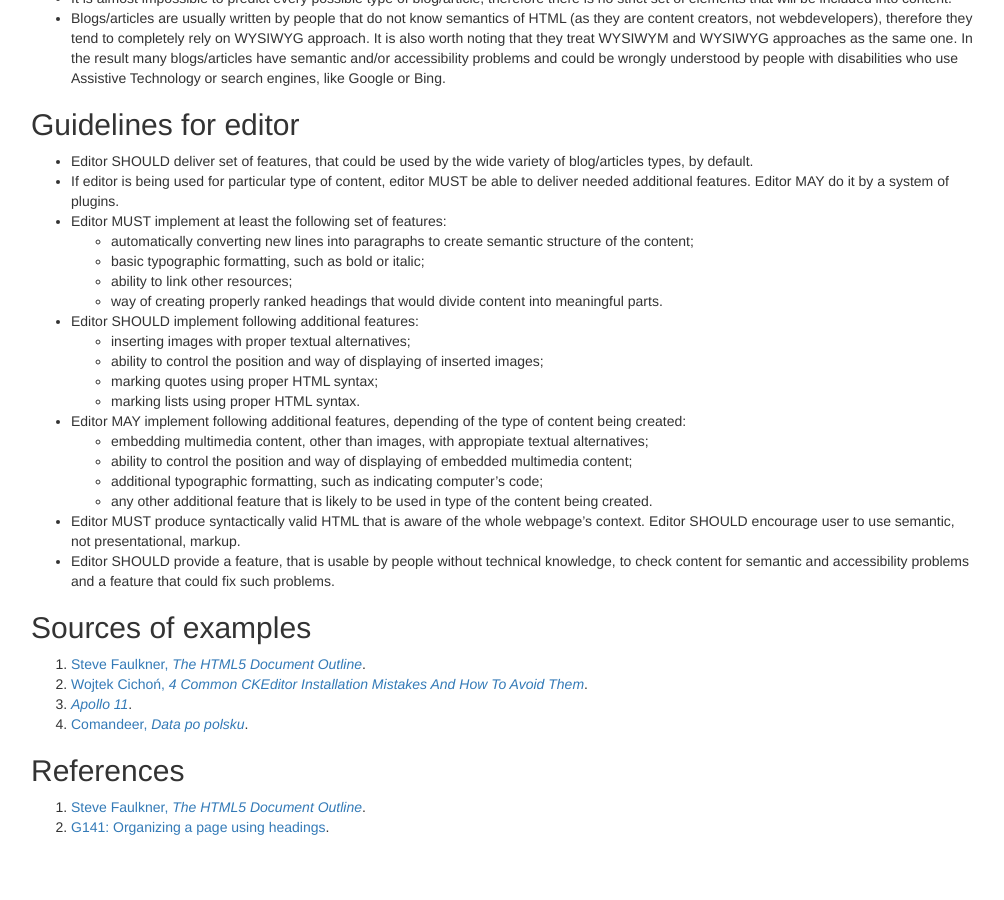
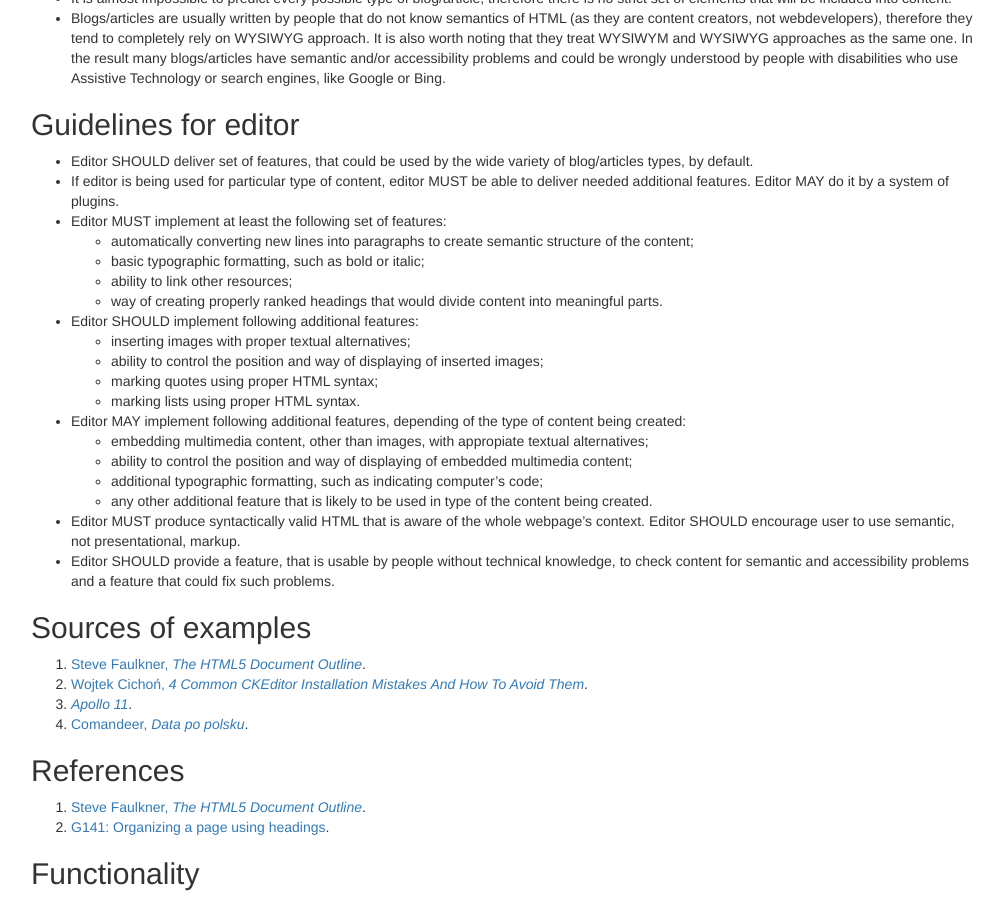
Before and after one commit to ckeditor/editor-recommendations, a Jekyll site: the page built from _use-cases/blog-article.md, in a window 1280 px wide and 900 px high, scrolled down 2400 px. Shown: the whole window, without its empty margins (39-1043 px from the left). Built offline with Jekyll 4.4.1, drawn with Linux system fonts in a browser that asks for light colours; nearby versions of some CDN libraries; before the commit the page ends 3247 px from its top, so only the background shows below that.

Commit message:
Updated use case and thumbnail templates.

```diff
--- a/_includes/thumbnail.html
+++ b/_includes/thumbnail.html
@@ -1,8 +1,8 @@
 <figure class="thumbnail">
 	{% if include.full %}
-	<a href="{{ include.full }}" title="Click to open image in full size">
+	<a href="{{ site.baseurl }}/images/{{ include.full }}" title="Click to open image in full size">
 	{% endif %}
-		<img src="{{ include.src }}" alt="{{ include.alt }}" class="img-responsive">
+		<img src="{{ site.baseurl }}/images/{{ include.src }}" alt="{{ include.alt }}" class="img-responsive">
 	{% if include.full %}
 	</a>
 	{% endif %}
--- a/_includes/use-case.html
+++ b/_includes/use-case.html
@@ -11,7 +11,53 @@
 
 <div class="row">
     <div class="col-md-10">
+        {% if description %}
+
         {{ description | markdownify }}
+
+        {% endif %}
+
+        <h2>Functionality</h2>
+
+        {% if features %}
+
+        <h3>Features</h3>
+
+        {{ features | markdownify }}
+
+        {% endif %}
+
+        {% if usability %}
+
+        <h3>Usability Features</h3>
+
+        {{ usability | markdownify }}
+
+        {% endif %}
+
+        {% if notes %}
+
+        <h2>Notes</h2>
+
+        {{ notes | markdownify }}
+
+        {% endif %}
+
+        {% if images %}
+
+        <h2>Sources of images</h2>
+
+        {{ images | markdownify }}
+
+        {% endif %}
+
+        {% if references %}
+
+        <h2>References</h2>
+
+        {{ references | markdownify }}
+
+        {% endif %}
     </div>
     <div class="col-md-2">
         <div class="panel panel-default">
```
